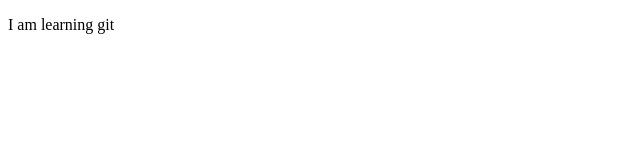
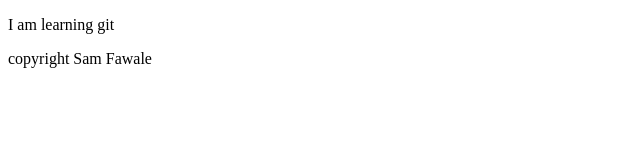
Before and after one commit to samheritage/git-practice, a plain HTML site: page index.html in a window 1280 px wide. Shown: the whole page, without its empty margins (0-640 px from the left). Drawn offline with Linux system fonts and the light colour scheme.

Commit message:
Added a footer tag

```diff
--- a/index.html
+++ b/index.html
@@ -7,5 +7,6 @@
     </head>
     <body>
         <p>I am learning git</p>
+        <footer>copyright Sam Fawale</footer>
     </body>
 </html>
```
